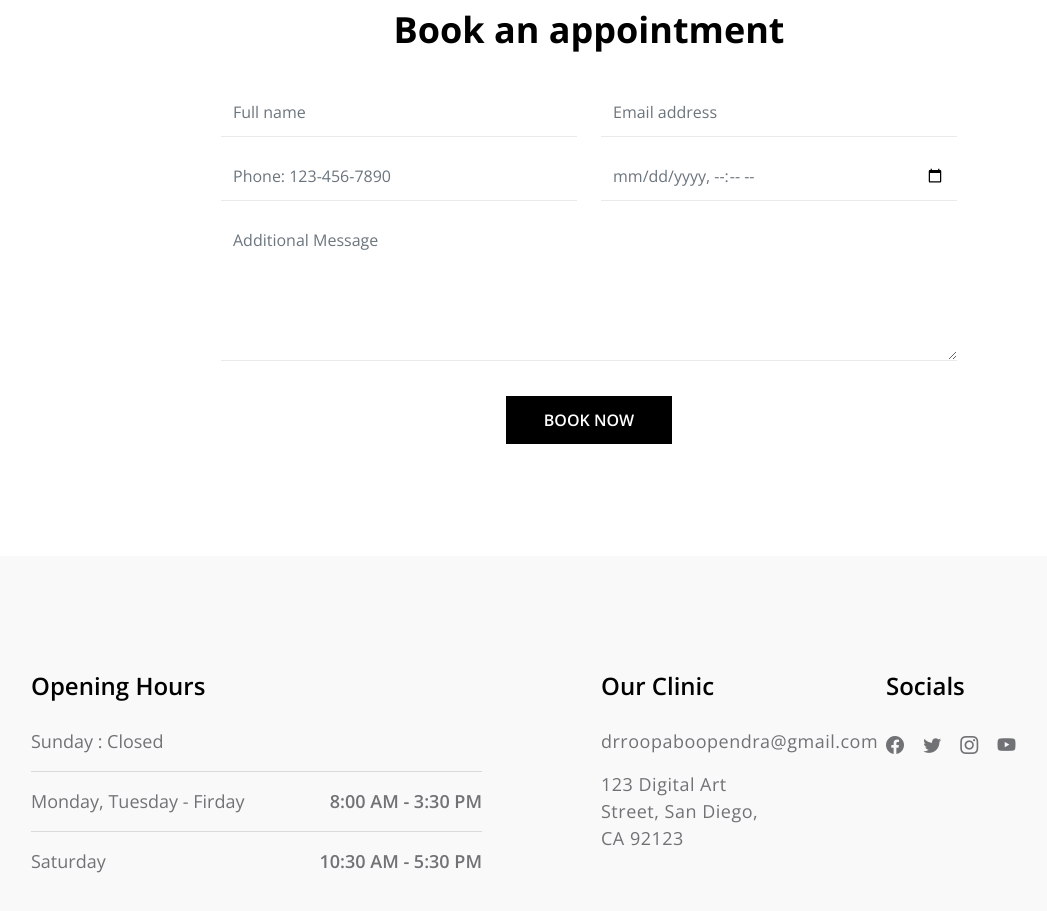
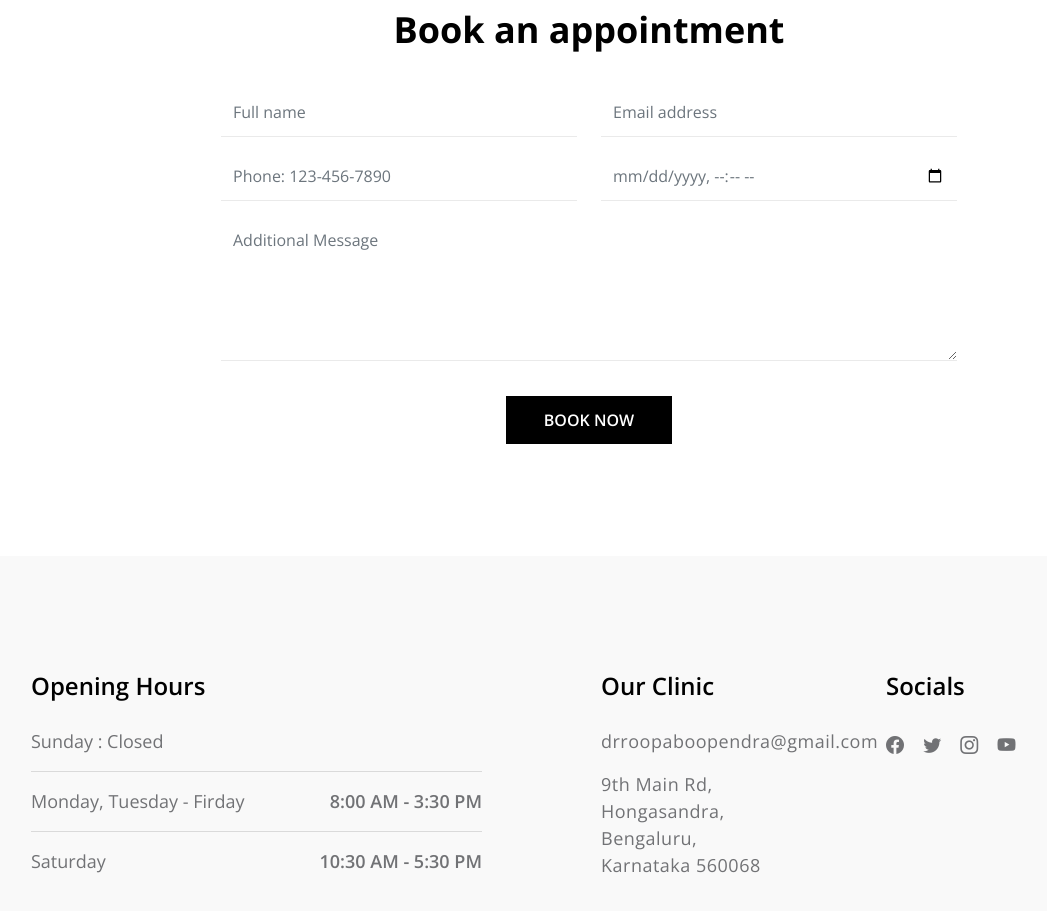
Before and after one commit to SujeethGowda/aditi_dento_care, a plain HTML site: page index.html in a window 1280 px wide. Shown: the part 5325-6236 px from the top of the page, without its empty margins (51-1098 px from the left). Drawn offline with nearby package versions, Linux system fonts and the light colour scheme.

Commit message:
Update index.html
changed address

```diff
--- a/index.html
+++ b/index.html
@@ -578,7 +578,7 @@
 
                         <p><a href="mailto:drroopaboopendra@gmail.com">drroopaboopendra@gmail.com</a><p>
 
-                        <p>123 Digital Art Street, San Diego, CA 92123</p>
+                        <p>9th Main Rd, Hongasandra, Bengaluru, Karnataka 560068</p>
                     </div>
 
                     <div class="col-lg-3 col-md-6 col-12 ms-auto">
```
